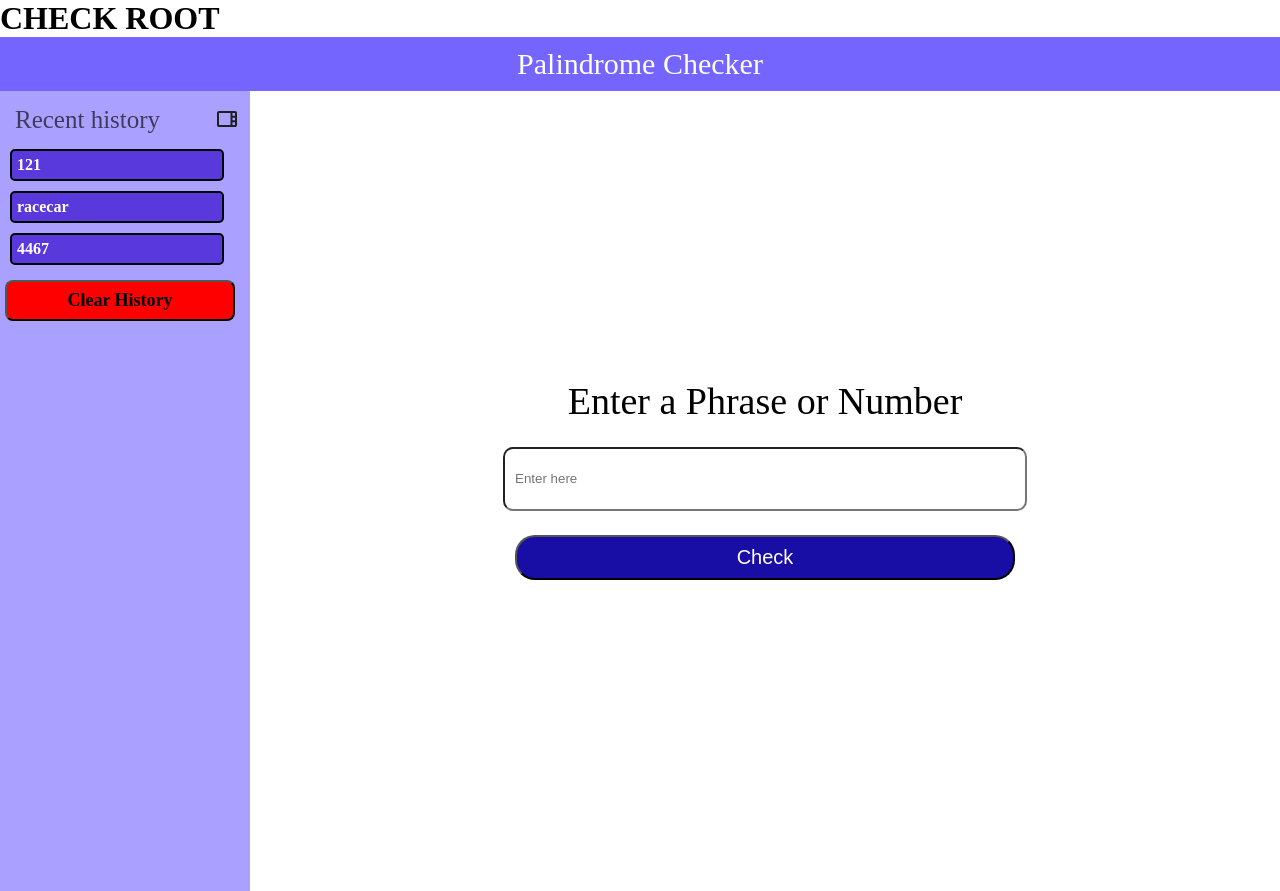
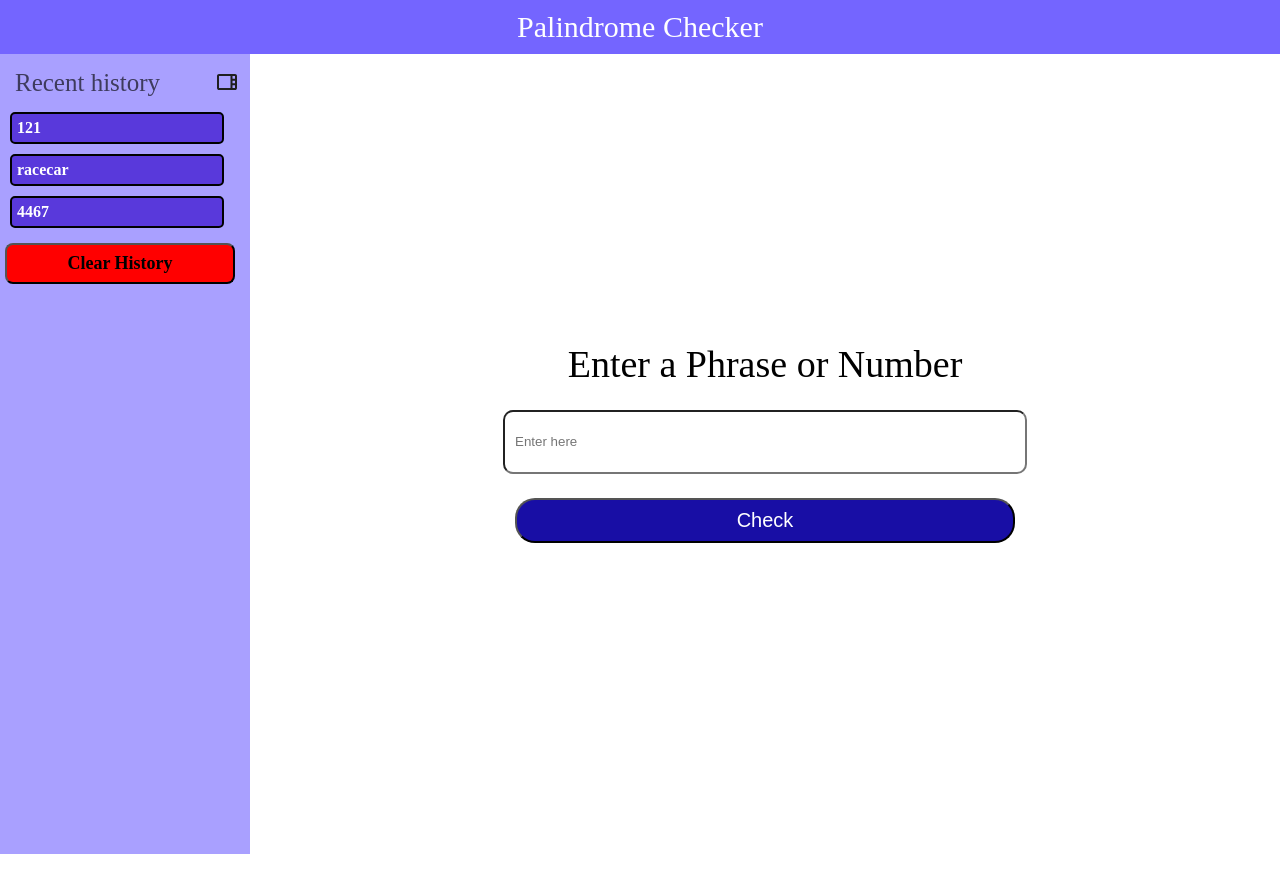
Before and after one commit to keshavgit23/javascript-mini-projects, a website with bundled scripts: page Palindrome Checker/index.html in a window 1280 px wide. After the commit the page ends 854 px from the top, so only its background shows below. Built offline with nearby package versions, Linux system fonts and the light colour scheme.

```diff
--- a/Palindrome Checker/index.html
+++ b/Palindrome Checker/index.html
@@ -9,7 +9,6 @@
 </head>
 
 <body>
-    <h1>CHECK ROOT</h1>
     <div class="nav">Palindrome Checker</div>
     <div class="main">
         <div class="side-bar">
```
